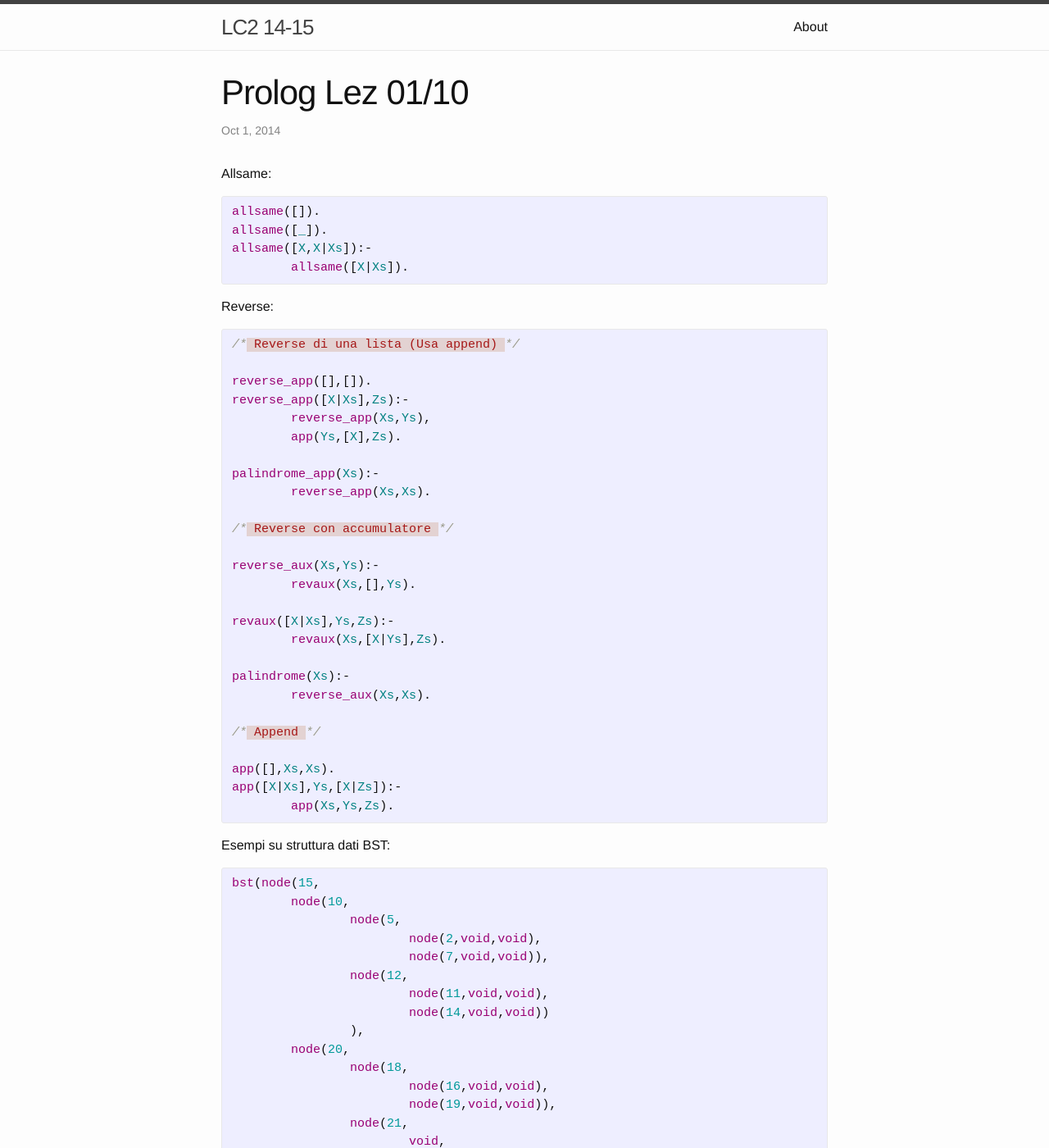
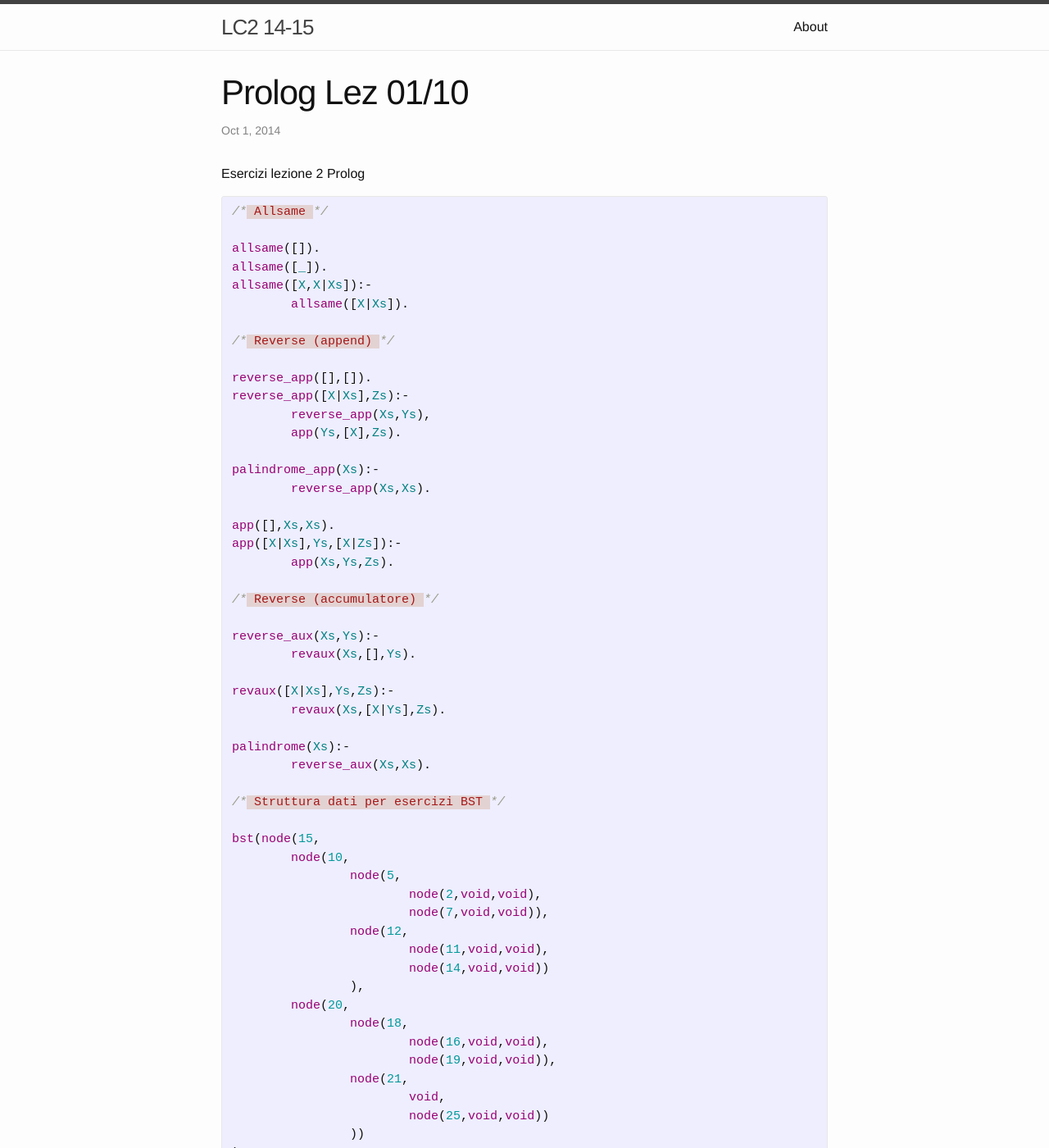
Before and after one commit to andreapavan/compilatori, a Jekyll site: the page built from _posts/2014-10-01-prolog-lez-2.markdown, in a window 1280 px wide and 1400 px high. Shown: the whole window at 82% size. Built offline with Jekyll 4.4.1, drawn with Linux system fonts in a browser that asks for light colours.

Commit message:
Update 2014-10-01-prolog-lez-2.markdown

```diff
--- a/_posts/2014-10-01-prolog-lez-2.markdown
+++ b/_posts/2014-10-01-prolog-lez-2.markdown
@@ -5,19 +5,17 @@ date:   2014-10-1 18:00:00
 categories: Prolog
 ---
 
-Allsame:
+Esercizi lezione 2 Prolog
 
 {% highlight prolog %}
+/* Allsame */
+
 allsame([]).
 allsame([_]).
 allsame([X,X|Xs]):-
 	allsame([X|Xs]).
-{% endhighlight %}
 
-Reverse:
-
-{% highlight prolog %}
-/* Reverse di una lista (Usa append) */
+/* Reverse (append) */
 
 reverse_app([],[]).
 reverse_app([X|Xs],Zs):-
@@ -27,7 +25,11 @@ reverse_app([X|Xs],Zs):-
 palindrome_app(Xs):-
 	reverse_app(Xs,Xs).
 
-/* Reverse con accumulatore */
+app([],Xs,Xs).
+app([X|Xs],Ys,[X|Zs]):-
+	app(Xs,Ys,Zs).
+
+/* Reverse (accumulatore) */
 
 reverse_aux(Xs,Ys):-
 	revaux(Xs,[],Ys).
@@ -38,16 +40,7 @@ revaux([X|Xs],Ys,Zs):-
 palindrome(Xs):-
 	reverse_aux(Xs,Xs).
 
-/* Append */
-
-app([],Xs,Xs).
-app([X|Xs],Ys,[X|Zs]):-
-	app(Xs,Ys,Zs).
-{% endhighlight %}
-
-Esempi su struttura dati BST:
-
-{% highlight prolog %}
+/* Struttura dati per esercizi BST */
 
 bst(node(15,
 	node(10,
```
